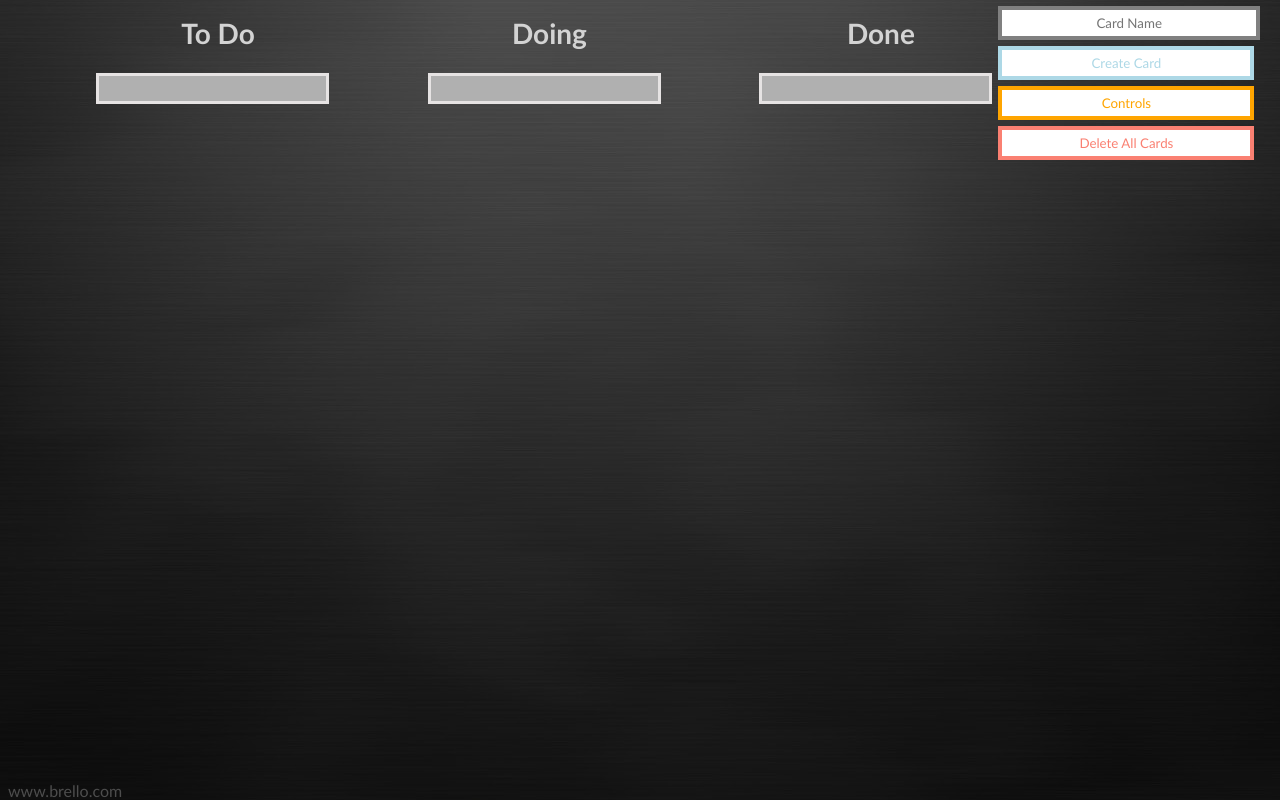
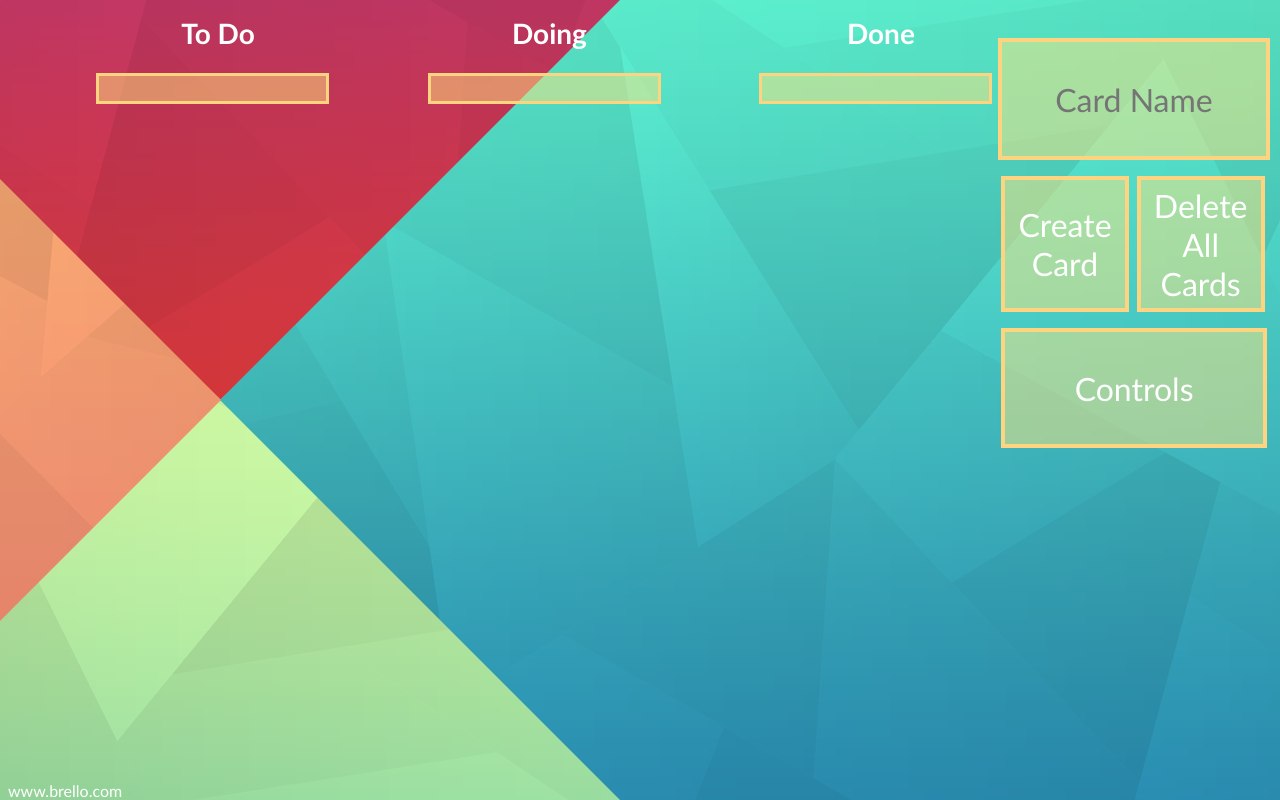
Before and after one commit to Gsimons2002/Trello-copy, a plain HTML site: page Index.html in a window 1280 px wide. Drawn offline with nearby package versions, Linux system fonts and the light colour scheme.

Commit message:
New Appearance :)

```diff
--- a/Index.html
+++ b/Index.html
@@ -7,7 +7,8 @@
   <style>
   #sortable1, #sortable2, #sortable3 {
     font-family: 'Trebuchet MS', Helvetica;
-    border: 3px solid #e6e3e3;
+    color: white;
+    border: 3px solid rgba(255, 212, 128);
     width: 222px;
     min-height: 20px;
     list-style-type: none;
@@ -15,7 +16,7 @@
     padding: 5px 5px 0px 0px;
     float: left;
     margin-right: 10px;
-    background-color: #b0b0b0;
+    background-color: rgba(255, 230, 128, 0.5);
   }
   /* dragable list items */
   #sortable1 li, #sortable2 li, #sortable3 li{
@@ -24,9 +25,9 @@
     padding: 5px;
     font-size: 1.2em;
     width: 90%;
-    border: 1px solid lightgray;
+    border: 1px solid white;
     word-wrap: break-word;
-    background-color: white;
+    background-color: rgba(0, 0, 0, 0.0);
   }
 
   /* Style css for the list items: done by Greg */
@@ -50,30 +51,23 @@
 
 h2 {
   font-family: 'Trebuchet MS', Helvetica;
-  color: lightgray;
+  color: white;
   font-size: 28px;
-}
-.cardName {
-  font-family: 'Trebuchet MS', Helvetica;
-  position: fixed;
-  text-align: center;
-  width: 20%;
-  left: 78%;
-  bottom: 95%;
-  border-color: gray;
 }
 
 .cardName {
   font-family: 'Trebuchet MS', Helvetica;
+  font-size: 200%;
   position: fixed;
   text-align: center;
-  width: 18.25%;
+  width: 19%;
   left: 78%;
-  bottom: 95%;
-  color: gray;
-  border: solid 4px gray;
+  bottom: 80%;
+  color: white;
+  border: solid 4px rgba(255, 212, 128);
   padding: 5px 10px;
-  background-color: white;
+  background-color: rgba(255, 230, 128, 0.5);
+  height: 13%;
 }
 
 /* Apperance when mouse hovers over button */
@@ -84,15 +78,17 @@ color: white;
 
 .cardCreate {
   font-family: 'Trebuchet MS', Helvetica;
+  font-size: 200%;
   position: fixed;
   text-align: center;
-  width: 20%;
-  left: 78%;
-  bottom: 90%;
-  color: lightblue;
-  border: solid 4px lightblue;
+  width: 10%;
+  left: 78.2%;
+  bottom: 61%;
+  color: white;
+  border: solid 4px rgba(255, 212, 128);
   padding: 5px 10px;
-  background-color: white;
+  background-color: rgba(255, 230, 128, 0.5);
+  height: 17%
 }
 /* Apperance when mouse hovers over button */
 .cardCreate:hover {
@@ -102,15 +98,17 @@ color: white;
 
 .controls {
   font-family: 'Trebuchet MS', Helvetica;
+  font-size: 200%;
   position: fixed;
   text-align: center;
-  width: 20%;
-  left: 78%;
-  bottom: 85%;
-  color: orange;
-  border: solid 4px orange;
+  width: 20.8%;
+  left: 78.2%;
+  bottom: 44%;
+  color: white;
+  border: solid 4px rgba(255, 212, 128);
   padding: 5px 10px;
-  background-color: white;
+  background-color: rgba(255, 230, 128, 0.5);
+  height: 15%;
 }
 /* Apperance when mouse hovers over button */
 .controls:hover {
@@ -119,15 +117,17 @@ color: white;
 }
 .deleteAll {
   font-family: 'Trebuchet MS', Helvetica;
+  font-size: 200%;
   position: fixed;
   text-align: center;
-  width: 20%;
-  left: 78%;
-  bottom: 80%;
-  color: salmon;
-  border: solid 4px salmon;
+  width: 10%;
+  left: 88.8%;
+  bottom: 61%;
+  color: white;
+  border: solid 4px rgba(255, 212, 128);
   padding: 5px 10px;
-  background-color: white;
+  background-color: rgba(255, 230, 128, 0.5);
+  height: 17%;
 }
 /* Apperance when mouse hovers over button */
 .deleteAll:hover {
@@ -148,17 +148,25 @@ input:not(:placeholder-shown) {
 }
 /* Show green borders when valid */
 input:valid {
-  border-color: lightgreen;
+  border-color: rgba(13, 255, 0);
 }
 .watermark {
   position: fixed;
   font-family: 'Trebuchet MS', Helvetica;
-  color: #4d4d4d;
+  color: white;
   bottom: -2%;
 }
+
+
+
+
+
+
+
+
 /* Done by Greg */
   body {
-    background-image: url("background.jpg");
+    background-image: url("background.png");
     background-repeat: no-repeat;
     background-position: center;
     background-attachment: fixed;
@@ -173,9 +181,18 @@ input:valid {
       connectWith: ".connectedSortable"
     }).disableSelection();
   });
+
+
   </script>
 </head>
 <body>
+
+<input class="cardName" id="cardName" type="text" placeholder="Card Name" required pattern=".*\S.*">
+<button class="cardCreate" onclick="addCard()">Create Card</button>
+<button class="controls" onclick="controlsMenu()">Controls</button>
+<button class="deleteAll" onclick="deleteAll()">Delete All Cards</button>
+
+
 <!-- LISTS -->
 <div class="column">
     <h2 style="text-align: center;">To Do</h2>
@@ -198,10 +215,7 @@ input:valid {
 </ul>
 </center>
 </div>
-<input class="cardName" id="cardName" type="text" placeholder="Card Name" required pattern=".*\S.*">
-<button class="cardCreate" onclick="addCard()">Create Card</button>
-<button class="controls" onclick="controlsMenu()">Controls</button>
-<button class="deleteAll" onclick="deleteAll()">Delete All Cards</button>
+<p style="color: white;" id="debug"></p>
 <p class="watermark">www.brello.com</p>
 <script>
 
@@ -216,6 +230,14 @@ $('input').keydown( function( event ) {
 });
 
 
+document.getElementById("debug").hidden = true;
+
+
+
+
+
+
+
 //Starting values
 var ul;
 var li;
@@ -223,6 +245,7 @@ var liNum = 0;
 var delNum = 1;
 //Creates a card
 function addCard() {
+  document.getElementById("debug").hidden = true;
 //Checks if card name is valid (green border)
   var inpObj = document.getElementById("cardName");
   if (!inpObj.checkValidity()) {
@@ -289,7 +312,8 @@ function editCard() {
       document.getElementById(this.id).style.color = "black";
     }
     if (keys[49]) {
-      alert("Card Number: " + this.id);
+      document.getElementById("debug").innerHTML = "Card Number: " + this.id;
+      document.getElementById("debug").hidden = false;
     }
 }
 //Shows the control menu
@@ -298,11 +322,24 @@ function controlsMenu() {
 }
 //Deletes all cards
 function deleteAll() {
-  while (delNum < (liNum + 1)) {
-  document.getElementById(delNum).remove();
-  delNum = delNum + 1;
-  }
+  document.getElementById("sortable1").innerHTML = "";
+  document.getElementById("sortable2").innerHTML = "";
+  document.getElementById("sortable3").innerHTML = "";
 }
+
+
+
+
+
+
+
+
+
+
+
+
+
+
 </script>
 </body>
 </html>
```
Also changed, not shown: background.jpg (deleted), background.png (added).
